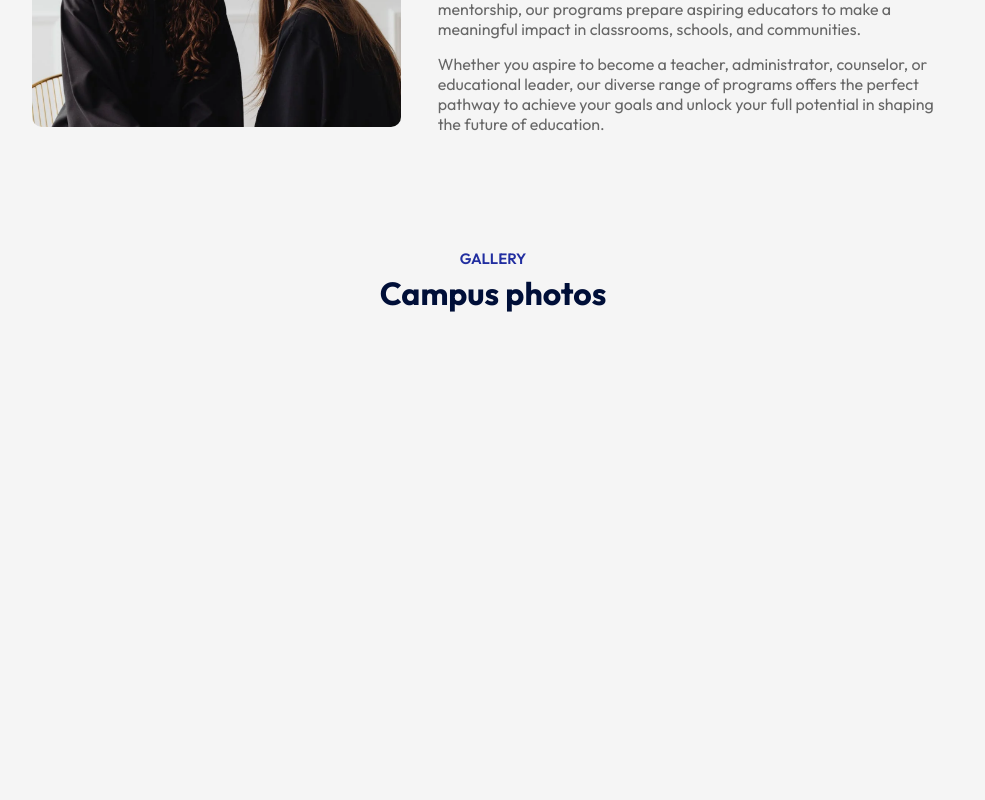
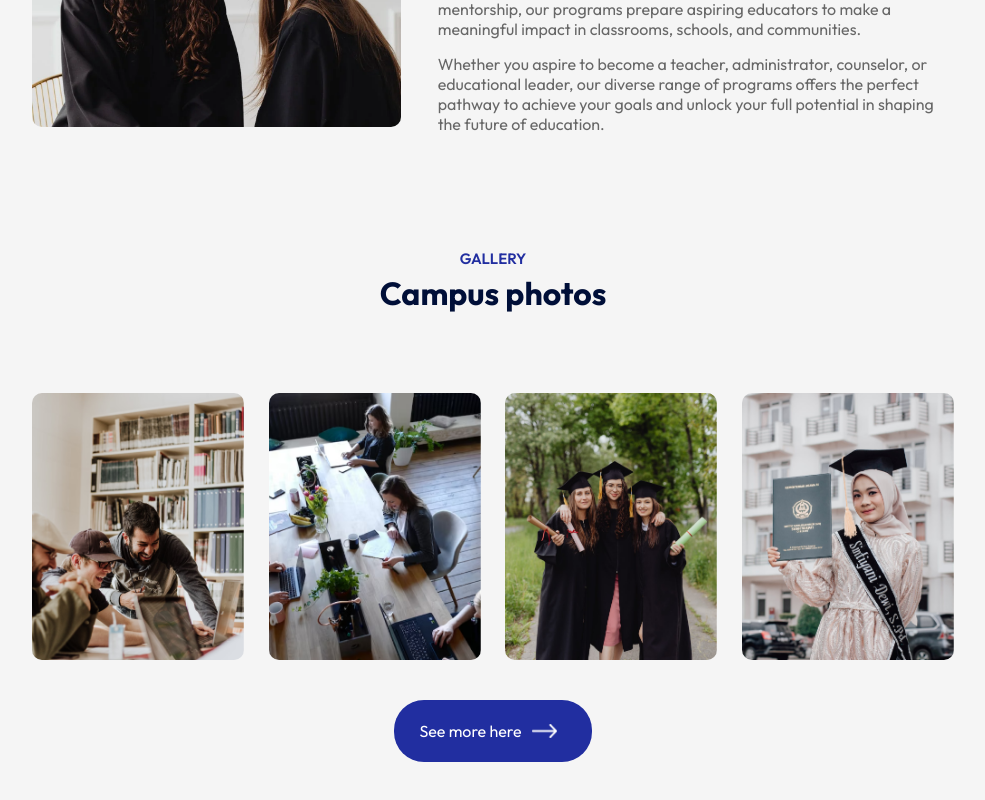
Before and after one commit to AMANverma9118/Education-Website, a React (Vite) app: page / in a window 1280 px wide. Shown: the part 1645-2445 px from the top of the page, without its empty margins (147-1132 px from the left). Before the commit the page ends 1988 px from the top, so only its background shows below. Built offline with nearby package versions, Linux system fonts and the light colour scheme.

Commit message:
Campus is ready

```diff
--- a/src/App.jsx
+++ b/src/App.jsx
@@ -4,6 +4,7 @@
 import Programs from './Components/Programs/Programs'
 import Title from './Components/Title/Title'
 import About from './Components/About/About'
+import Campus from './Components/Campus/Campus'
 
 
 
@@ -17,6 +18,7 @@
         <Programs />
         <About/>
         <Title subtitle="Gallery" title="Campus photos" />
+        <Campus/>
       </div>
     </div>
   )
--- /dev/null
+++ b/src/Components/Campus/Campus.css
@@ -0,0 +1,17 @@
+.campus{
+    margin: 80px auto;
+    width: 90%;
+    text-align: center;
+}
+
+.gallery{
+    display: flex;
+    align-items: center;
+    justify-content: space-between;
+    margin-bottom: 40px;
+}
+
+.gallery img{
+    width: 23%;
+    border-radius: 10px;
+}
--- /dev/null
+++ b/src/Components/Campus/Campus.jsx
@@ -0,0 +1,23 @@
+import React from 'react'
+import './Campus.css'
+import gallery_1 from '../../assets/gallery-1.png'
+import gallery_2 from '../../assets/gallery-2.png'
+import gallery_3 from '../../assets/gallery-3.png'
+import gallery_4 from '../../assets/gallery-4.png'
+import white_arrow from '../../assets/white-arrow.png'
+
+const Campus = () => {
+  return (
+    <div className='campus'>
+      <div className="gallery">
+        <img src={gallery_1} alt="" />
+        <img src={gallery_2} alt="" />
+        <img src={gallery_3} alt="" />
+        <img src={gallery_4} alt="" />
+      </div>
+      <button className='btn dark-btn'>See more here <img src={white_arrow} alt="" /></button>
+    </div>
+  )
+}
+
+export default Campus
--- a/src/index.css
+++ b/src/index.css
@@ -39,3 +39,9 @@
     width: 25px;
     margin: 10px;
 }
+
+.btn.dark-btn{
+    background: #212EA0;
+    color: #fff;
+
+}
```
